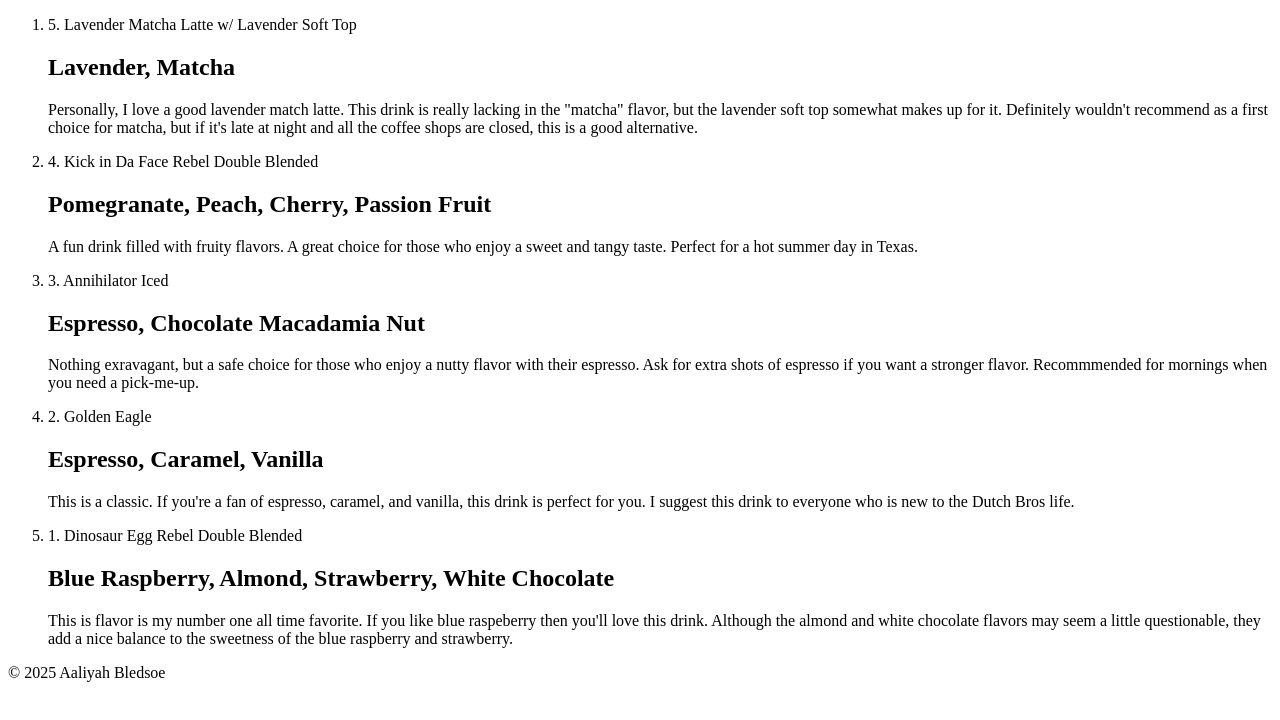
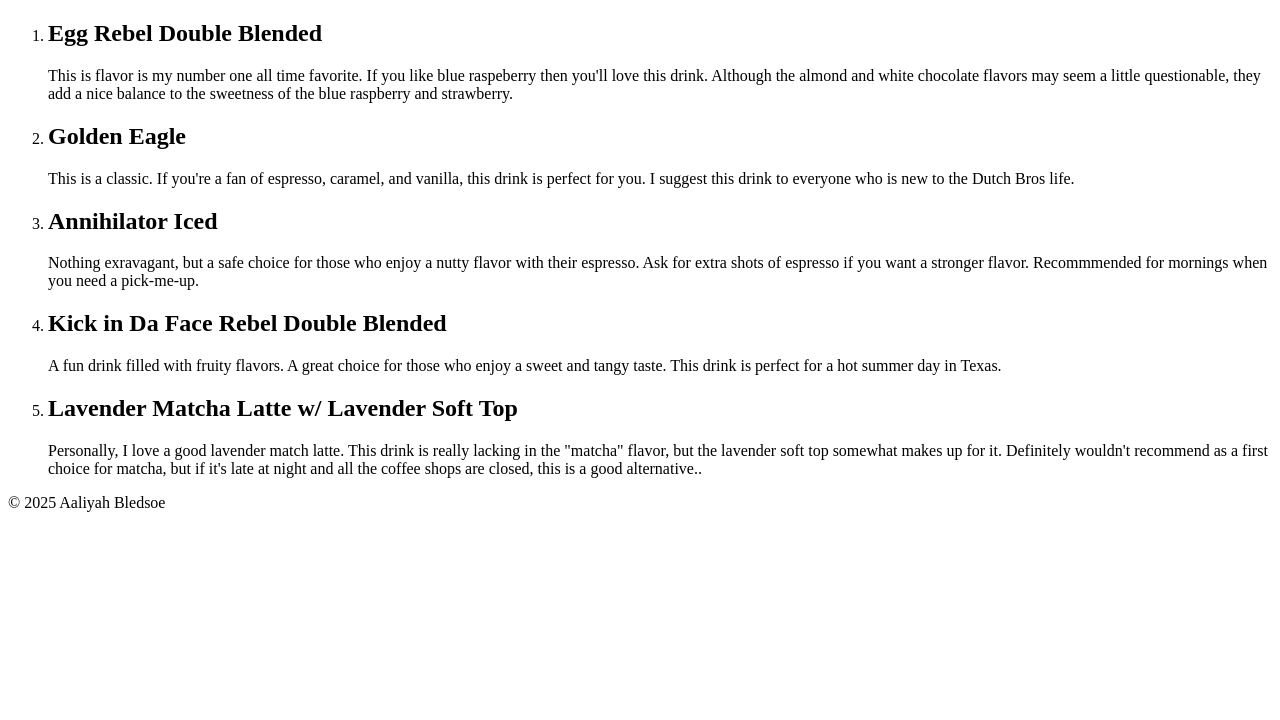
Before and after one commit to aabledso/course-portfolio-aaliyah-bledsoe, a plain HTML site: page assignment-01/index.html in a window 1280 px wide. Drawn offline with Linux system fonts and the light colour scheme.

Commit message:
Changed Format

```diff
--- a/assignment-01/index.html
+++ b/assignment-01/index.html
@@ -7,28 +7,37 @@
 </header>
 <main>
     <ol>
-        <li>5. Lavender Matcha Latte w/ Lavender Soft Top</li>
-        <h2>Lavender, Matcha</h2>
-        <p> Personally, I love a good lavender match latte. This drink is really lacking in the "matcha" flavor, but the
-            lavender soft top somewhat makes up for it. Definitely wouldn't recommend as a first choice for matcha, but
-            if it's late at night and all the coffee shops are closed, this is a good alternative. </p>
-        <li>4. Kick in Da Face Rebel Double Blended</li>
-        <h2>Pomegranate, Peach, Cherry, Passion Fruit</h2>
-        <p> A fun drink filled with fruity flavors. A great choice for those who enjoy a sweet and tangy taste. Perfect
-            for a hot summer day in Texas.</p>
-        <li>3. Annihilator Iced</li>
-        <h2>Espresso, Chocolate Macadamia Nut</h2>
-        <p> Nothing exravagant, but a safe choice for those who enjoy a nutty flavor with their espresso. Ask for extra
-            shots of espresso if you want a stronger flavor. Recommmended for mornings when you need a pick-me-up.</p>
-        <li>2. Golden Eagle</li>
-        <h2>Espresso, Caramel, Vanilla</h2>
-        <p> This is a classic. If you're a fan of espresso, caramel, and vanilla, this drink is perfect for you. I
-            suggest this drink to everyone who is new to the Dutch Bros life.</p>
-        <li>1. Dinosaur Egg Rebel Double Blended</li>
-        <h2>Blue Raspberry, Almond, Strawberry, White Chocolate</h2>
-        <p> This is flavor is my number one all time favorite. If you like blue raspeberry then you'll love this drink.
-            Although the almond and white chocolate flavors may seem a little questionable, they add a nice balance to
-            the sweetness of the blue raspberry and strawberry. </p>
+        <li>
+            <h2>Egg Rebel Double Blended</h2>
+            <p> This is flavor is my number one all time favorite. If you like blue raspeberry then you'll love this
+                drink. Although the almond and white chocolate flavors may seem a little questionable, they add a nice
+                balance to the sweetness of the blue raspberry and strawberry.</p>
+        <li>
+            <h2>Golden Eagle</h2>
+            <p> This is a classic. If you're a fan of espresso, caramel, and vanilla, this drink is perfect for you. I
+                suggest this drink to everyone who is new to the Dutch Bros life.</p>
+        </li>
+
+        <li>
+            <h2>Annihilator Iced</h2>
+            <p> Nothing exravagant, but a safe choice for those who enjoy a nutty flavor with their espresso. Ask for
+                extra shots of espresso if you want a stronger flavor. Recommmended for mornings when you need a
+                pick-me-up.</p>
+        </li>
+
+        <li>
+            <h2>Kick in Da Face Rebel Double Blended</h2>
+            <p> A fun drink filled with fruity flavors. A great choice for those who enjoy a sweet and tangy taste. This
+                drink is perfect for a hot summer day in Texas.</p>
+        </li>
+
+        <li>
+            <h2>Lavender Matcha Latte w/ Lavender Soft Top</h2>
+            <p> Personally, I love a good lavender match latte. This drink is really lacking in the "matcha" flavor, but
+                the lavender soft top somewhat makes up for it. Definitely wouldn't recommend as a first choice for
+                matcha, but if it's late at night and all the coffee shops are closed, this is a good alternative.. </p>
+        </li>
+
     </ol>
 </main>
 <footer>
```
